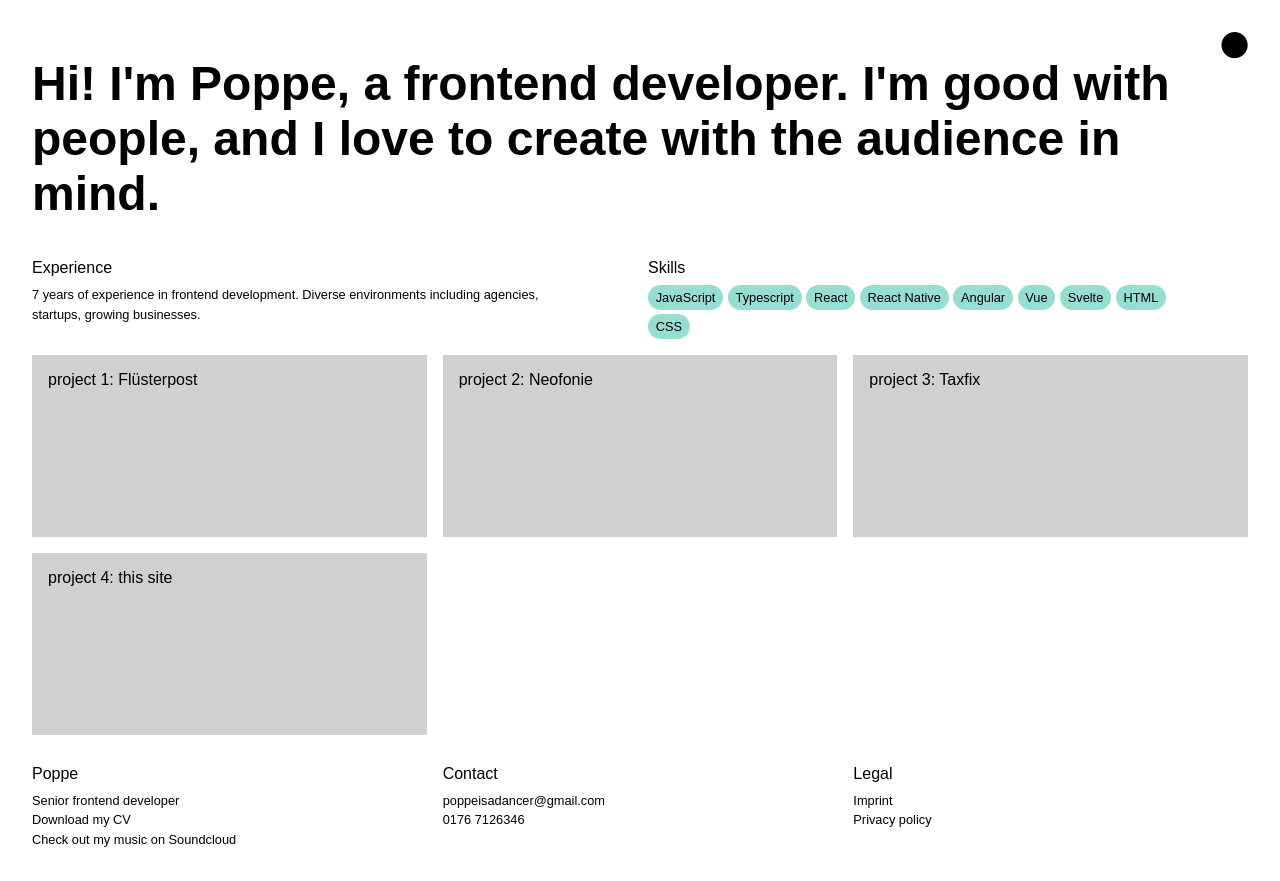
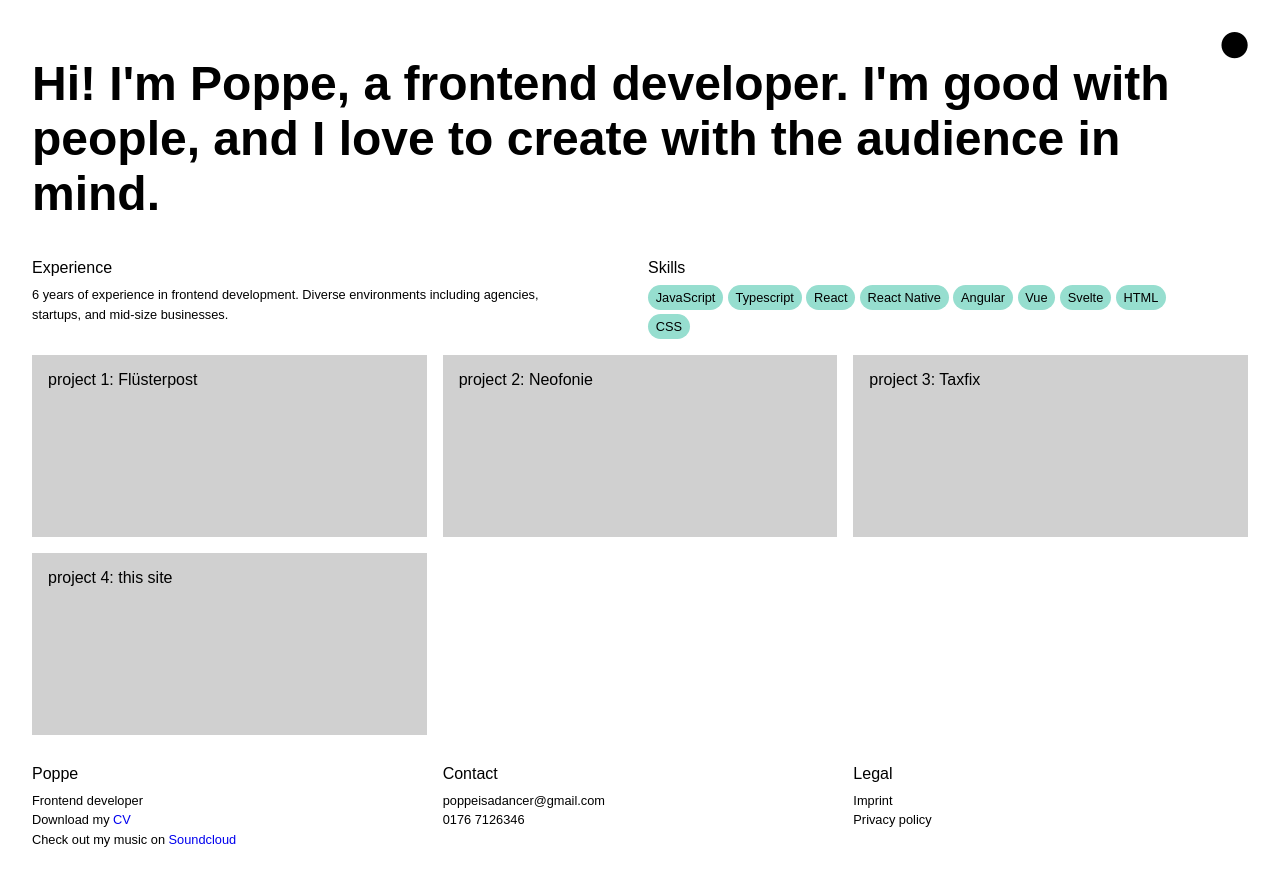
Before and after one commit to djpo/poppe-club, a SvelteKit app: page / in a window 1280 px wide. Built offline with nearby package versions, Linux system fonts and the light colour scheme; a web font is replaced by a local one.

Commit message:
update content (add links for CV, Soundcloud)

```diff
--- a/src/routes/+page.svelte
+++ b/src/routes/+page.svelte
@@ -112,8 +112,8 @@
 		<div class="text-chunk main-chunk">
 			<h2>Experience</h2>
 			<p>
-				7 years of experience in frontend development. Diverse environments including agencies,
-				startups, growing businesses.
+				6 years of experience in frontend development. Diverse environments including agencies,
+				startups, and mid-size businesses.
 			</p>
 		</div>
 
@@ -152,11 +152,16 @@
 		<div class="text-chunk footer-chunk-wider">
 			<h2>Poppe</h2>
 			<p>
-				Senior frontend developer
+				Frontend developer
 				<br />
-				Download my CV
+				Download my
+				<a
+					href="https://drive.google.com/file/d/1LjoMApP79TjppJpmG1pg8q77wIMyDcJi/view"
+					target="_blank">CV</a
+				>
 				<br />
-				Check out my music on Soundcloud
+				Check out my music on
+				<a href="https://soundcloud.com/poppe-poppe" target="_blank">Soundcloud</a>
 			</p>
 		</div>
 
```
